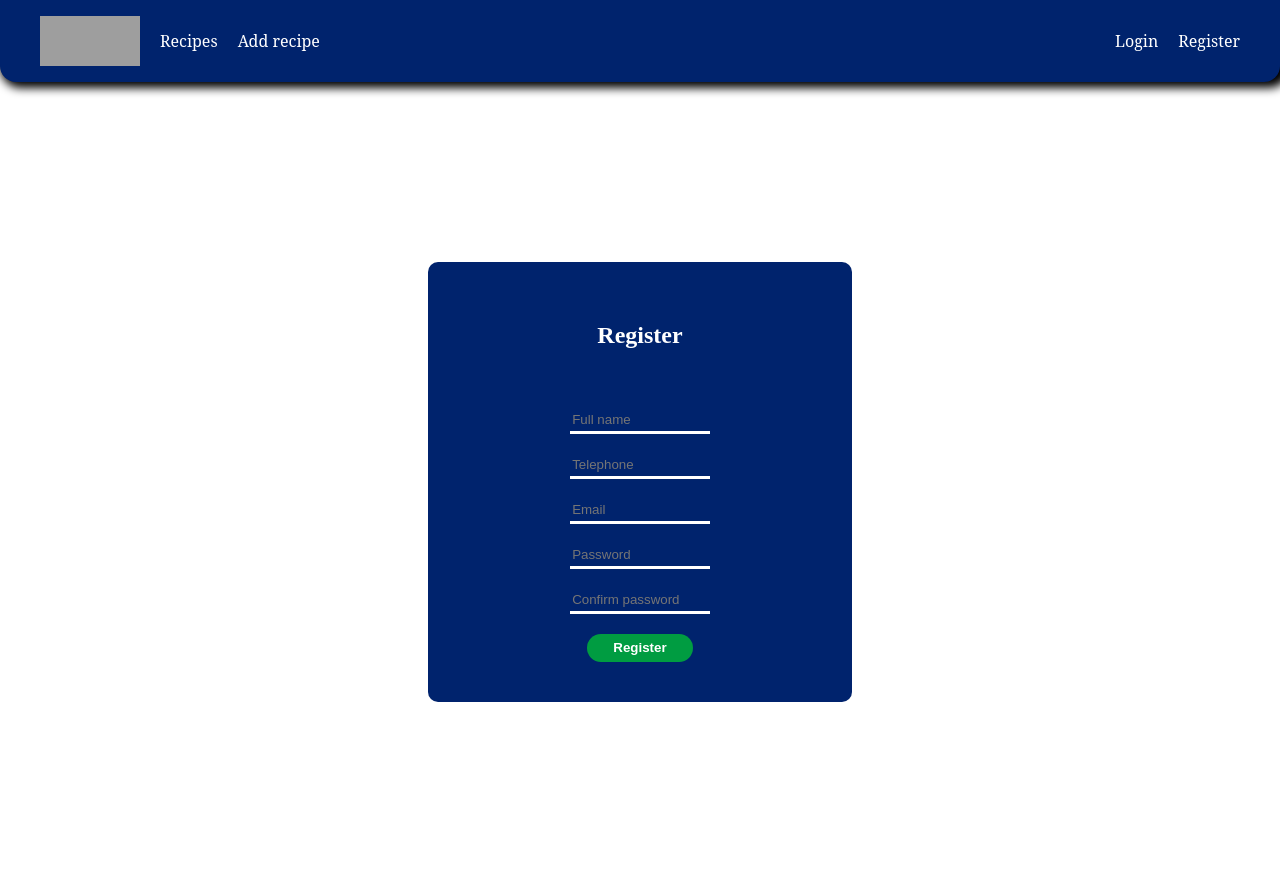
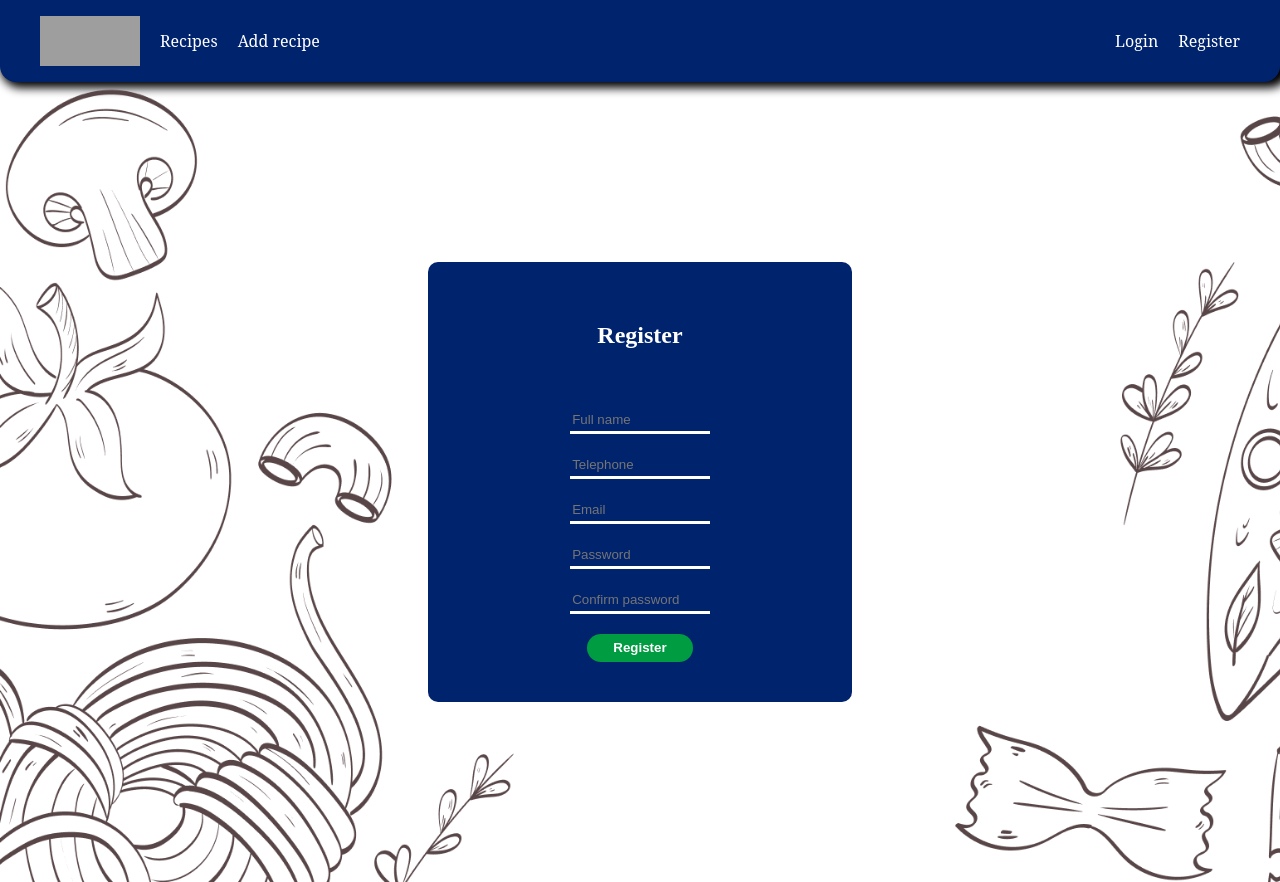
Before and after one commit to Ropler6/Proba-IT-2024, a SvelteKit app: page /register in a window 1280 px wide. Built offline with nearby package versions, Linux system fonts and the light colour scheme; grey boxes are pictures that could not be loaded.

Commit message:
Add background to all pages
Signed-off-by: Ropler6 <robertmercea@gmail.com>

```diff
--- a/src/routes/addrecipe/+page.svelte
+++ b/src/routes/addrecipe/+page.svelte
@@ -24,6 +24,8 @@
     flex-direction: column;
     align-items: center;
     justify-content: center;
+    background: url("/Background.png");
+    background-size: cover;
   }
 
   .recipe-data {
--- a/src/routes/login/+page.svelte
+++ b/src/routes/login/+page.svelte
@@ -25,7 +25,9 @@
     justify-content: center;
     align-items: center;
     width: 100%;
-    height: 100%
+    height: 100%;
+    background: url("/Background.png");
+    background-size: cover;
   }
 
   .login, form {
--- a/src/routes/profile/+page.svelte
+++ b/src/routes/profile/+page.svelte
@@ -34,6 +34,8 @@
     align-items: center;
     height: 100%;
     width: 100%;
+    background: url("/Background.png");
+    background-size: cover;
   }
 
   .user-data {
--- a/src/routes/register/+page.svelte
+++ b/src/routes/register/+page.svelte
@@ -29,6 +29,8 @@
     align-items: center;
     width: 100%;
     height: 100%;
+    background: url("/Background.png");
+    background-size: cover;
   }
 
   .register, form {
```
